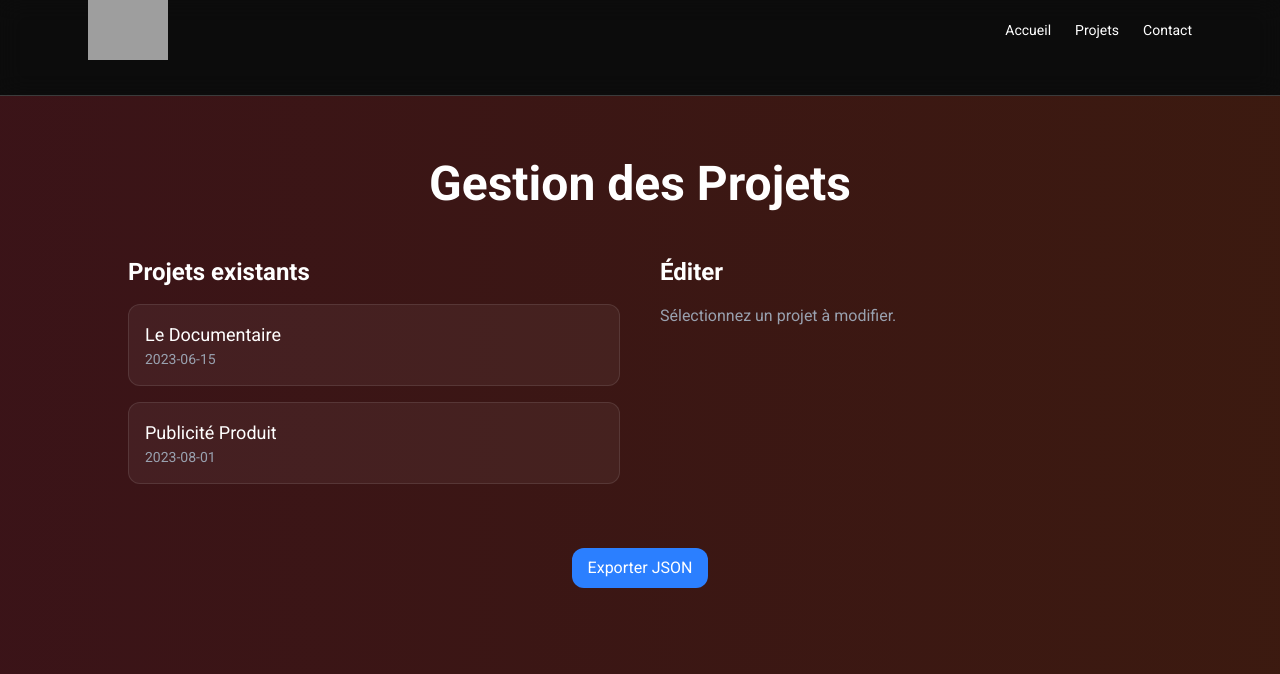
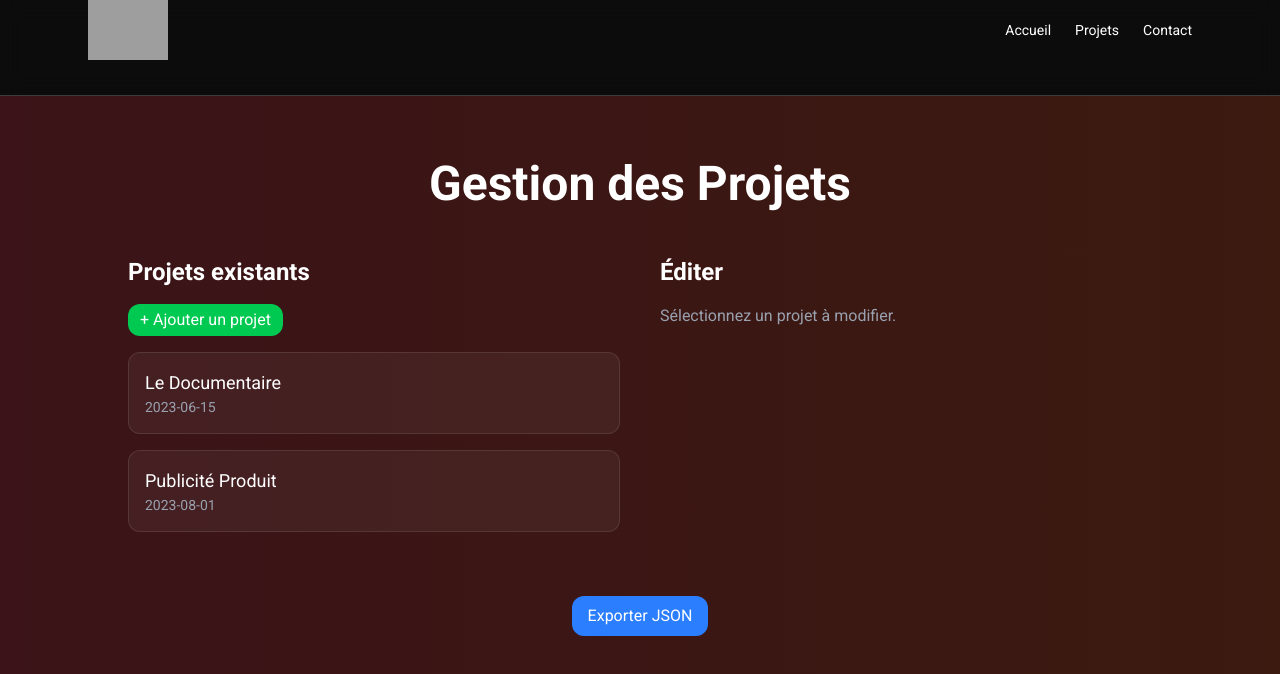
Before and after one commit to TibOwO/krouksite, a Next.js app: page /admin in a window 1280 px wide. Shown: the top 674 px of the page. Built offline with nearby package versions, Linux system fonts and the light colour scheme; grey boxes are pictures that could not be loaded.

Commit message:
Ajout delete

```diff
--- a/src/app/components/AdminPage.tsx
+++ b/src/app/components/AdminPage.tsx
@@ -7,6 +7,21 @@ export default function AdminPage() {
   const [projects, setProjects] = useState<Project[]>([]);
   const [selected, setSelected] = useState<Project | null>(null);
 
+  // Fonction pour ajouter un projet vide
+  const handleAddProject = () => {
+    const newProject: Project = {
+      slug: `project-${Date.now()}`,
+      title: "Nouveau Projet",
+      description: "",
+      date: new Date().toISOString().split("T")[0],
+      videos: [],
+      instagram: "",
+    };
+    setProjects([newProject, ...projects]);
+    setSelected(newProject);
+  };
+
+  // Fonction pour exporter json
   const handleExport = () => {
     const blob = new Blob([JSON.stringify(projects, null, 2)], {
       type: "application/json",
@@ -80,10 +95,19 @@ export default function AdminPage() {
         Gestion des Projets
       </motion.h1>
 
+
+
       <div className="grid md:grid-cols-2 gap-10 max-w-5xl mx-auto">
         {/* Liste des projets */}
+
         <div>
           <h2 className="text-2xl font-semibold mb-4">Projets existants</h2>
+          <button
+            onClick={handleAddProject}
+            className="px-3 py-1 rounded-xl bg-green-500 hover:bg-green-600 text-white padding-2 mb-4"
+          >
+            + Ajouter un projet
+          </button>
           <div className="space-y-4">
             {projects.map((p) => (
               <motion.div
```
